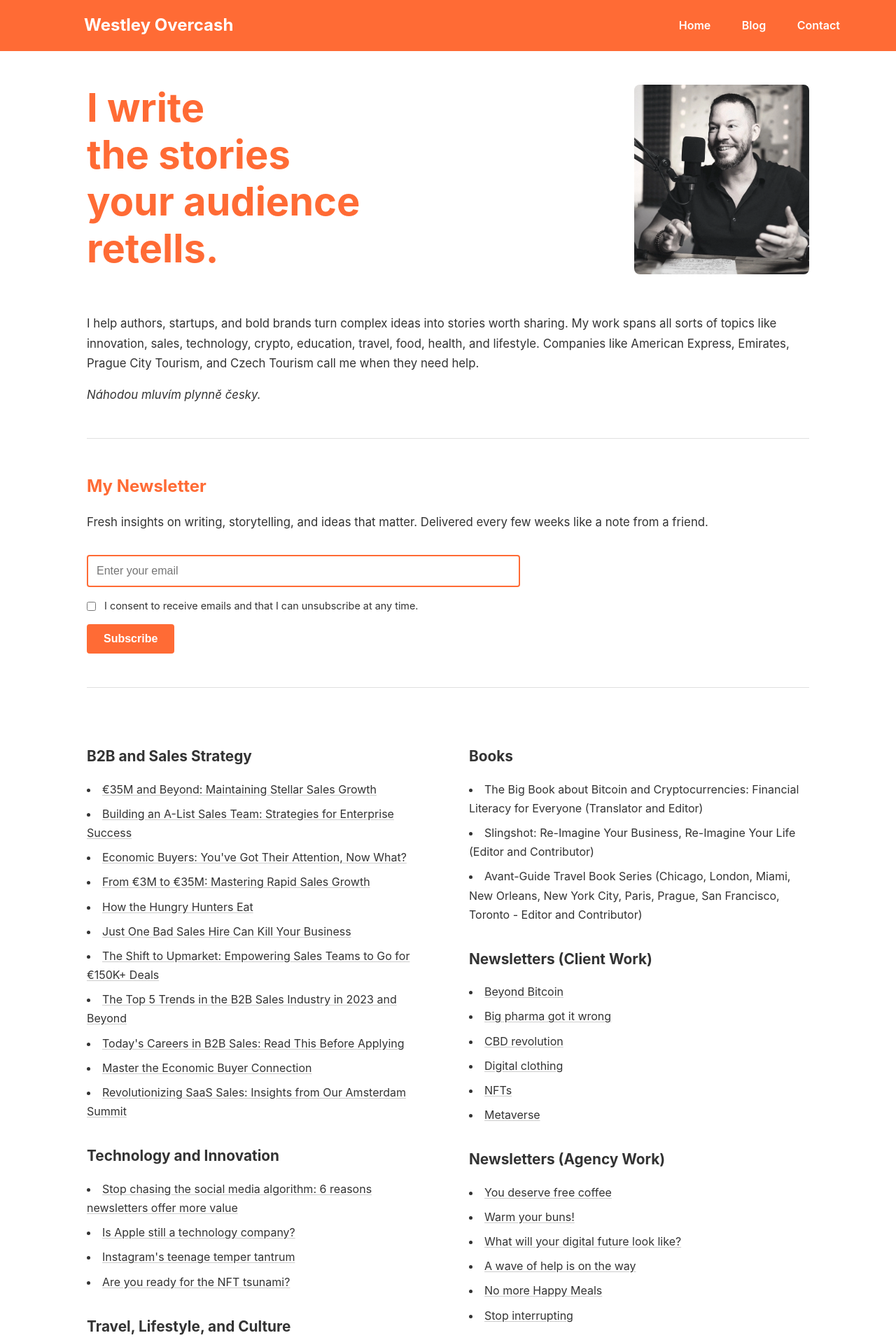
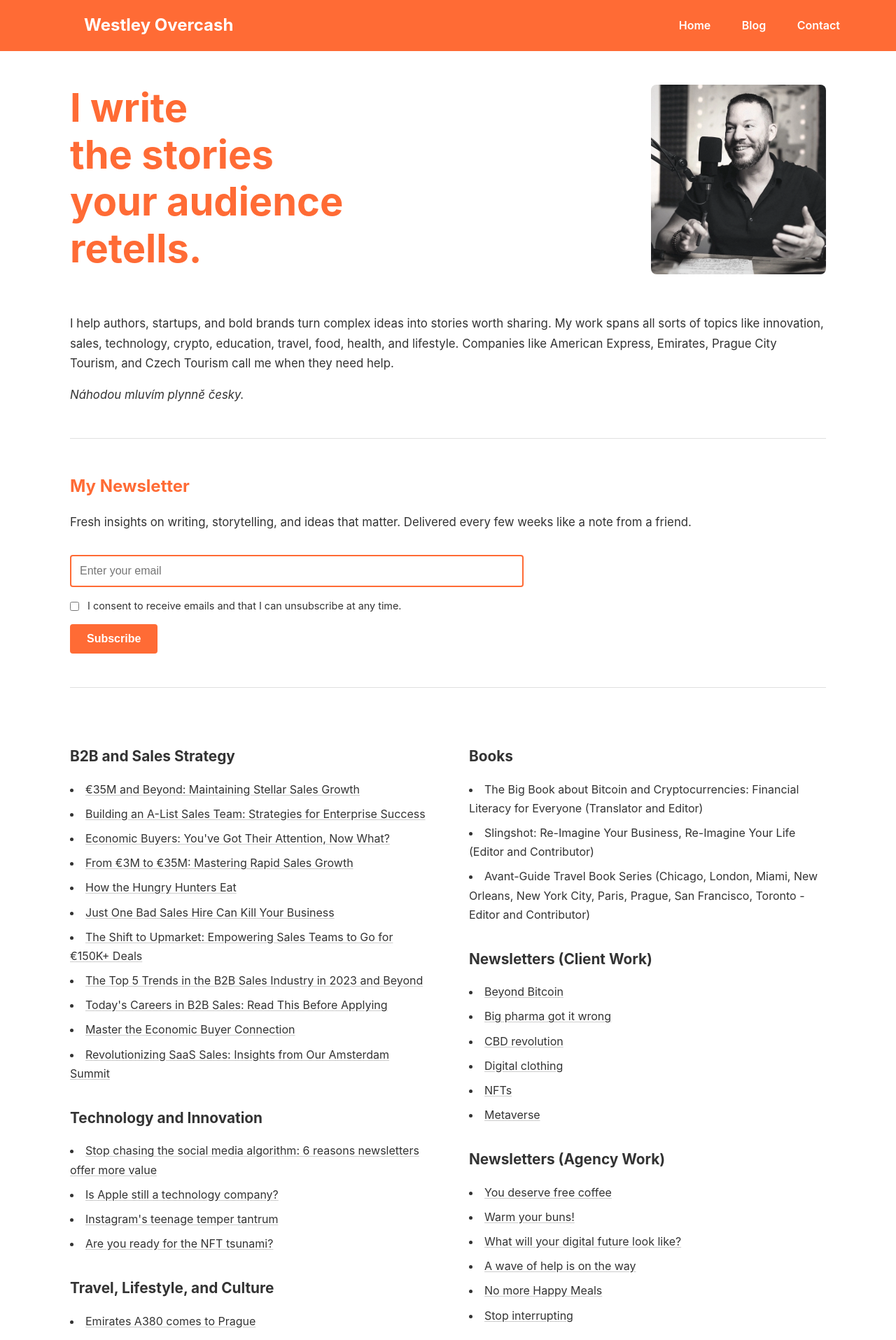
Before and after one commit to westleyovercash/westleyovercash.github.io, a Jekyll site: the page built from index.md, in a window 1280 px wide. Shown: the top 1915 px of the page at 70% size. Built offline with Jekyll 4.4.1, drawn with Linux system fonts in a browser that asks for light colours.

Commit message:
Update default.html

```diff
--- a/_layouts/default.html
+++ b/_layouts/default.html
@@ -2,22 +2,21 @@
 <html lang="en">
 <head>
   <meta charset="UTF-8">
-  <meta name="viewport" content="width=device-width, initial-scale=1.0">
+  <meta name="viewport" content="width=device-width, initial-scale=1.0, maximum-scale=1.0, user-scalable=no">
   <title>{{ page.title }} - {{ site.title }}</title>
   <link rel="icon" type="image/png" href="/assets/css/images/westley-overcash-favicon.png">
   <link rel="apple-touch-icon" href="/assets/css/images/westley-overcash-favicon.png">
 
   <style>
-    html {
-      width: 100%;
-      max-width: 100%;
-      overflow-x: hidden;
-    }
-
     * {
       margin: 0;
       padding: 0;
       box-sizing: border-box;
+    }
+
+    html {
+      font-size: 16px;
+      -webkit-text-size-adjust: 100%;
     }
 
     body {
@@ -25,16 +24,12 @@
       line-height: 1.7;
       color: #333;
       background-color: #fff;
-      width: 100%;
-      max-width: 100%;
-      overflow-x: hidden;
     }
 
     header {
       background-color: #ff6b35;
       padding: 1rem 0;
       margin-bottom: 3rem;
-      width: 100%;
     }
 
     nav {
@@ -66,7 +61,6 @@
 
     main {
       max-width: 1200px;
-      width: 90%;
       margin: 0 auto;
       padding: 0 60px 4rem 60px;
     }
@@ -152,7 +146,6 @@
       padding: 3rem 2rem;
       text-align: center;
       margin-top: 4rem;
-      width: 100%;
     }
 
     @media (max-width: 600px) {
```
